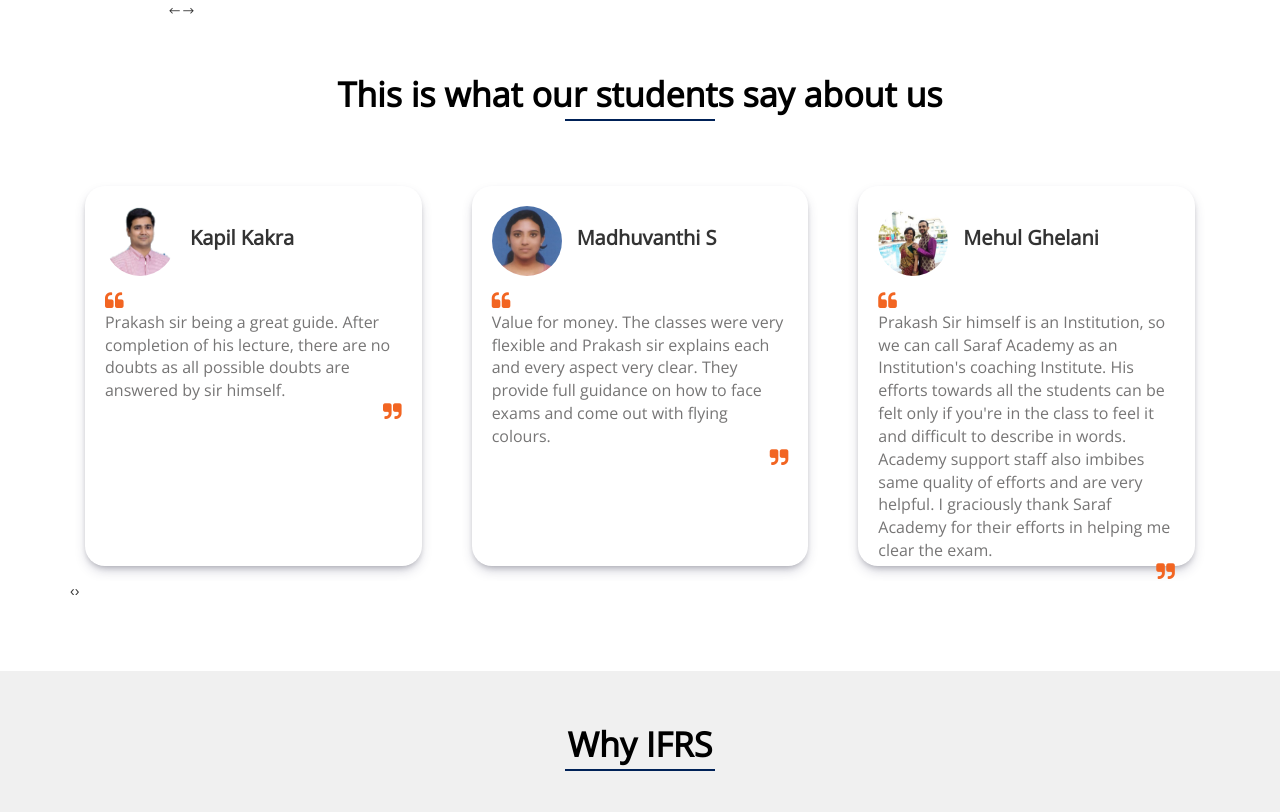
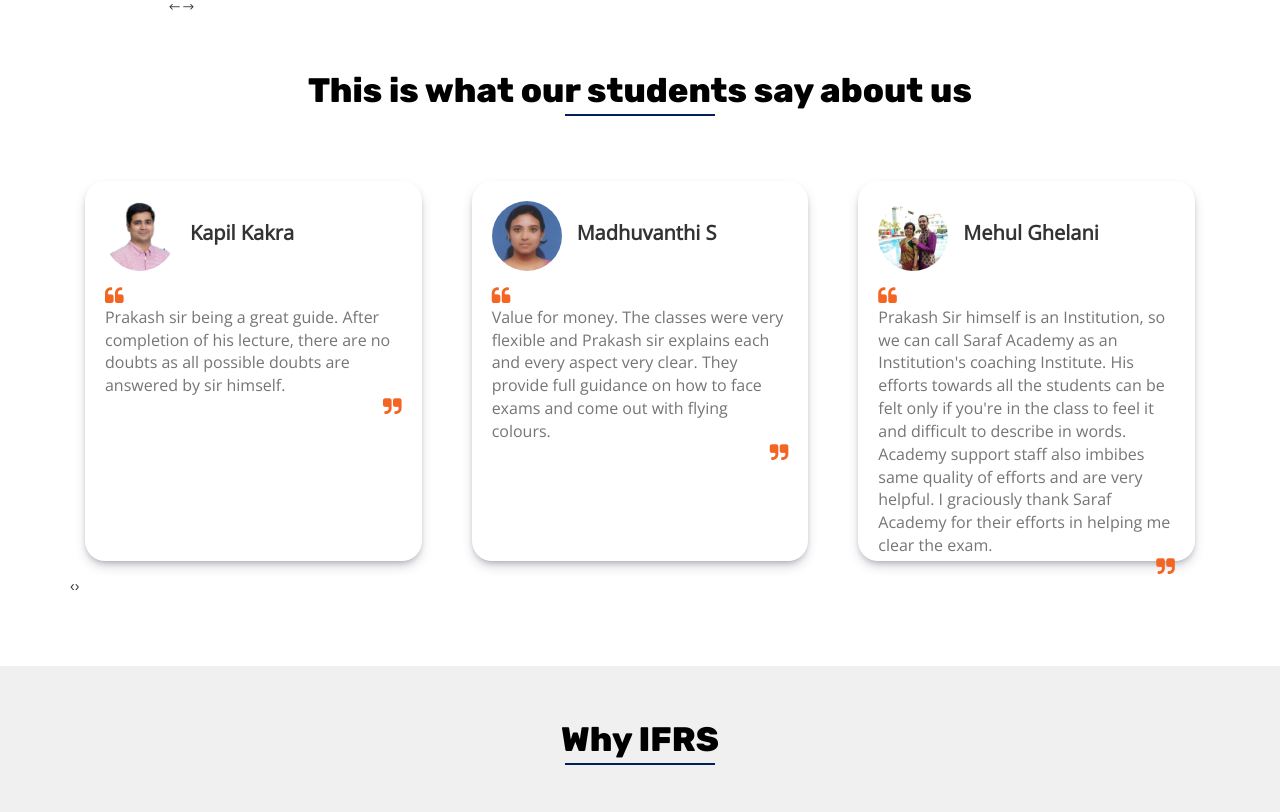
Before and after one commit to chirayatahalder/saraf, a PHP site: page /ifrs.html in a window 1280 px wide. Shown: the part 5184-5996 px from the top of the page. Run offline with PHP 8.4, Linux system fonts and the light colour scheme; some libraries are stand-ins or nearby versions; some web fonts are replaced.

Commit message:
Add files via upload

```diff
--- a/css/style.css
+++ b/css/style.css
@@ -86,7 +86,7 @@ h2 {
    font-size:34px ;
    font-family: 'Rubik', sans-serif;
 	color: #000 !important;
-   font-weight: 800 !important;
+   font-weight: 900 !important;
 
    /* font-family: sans-serif; */
 
@@ -142,6 +142,9 @@ p{
 
 }
 
+.banner h1 b{
+	font-weight: 600 !important;
+}
 
 
 ul li{
@@ -1943,8 +1946,9 @@ h1 strong{
 h2 strong{
 
 	color: #f26522 !important;
-	font-family: 'Rubik', sans-serif;
+	font-family: 'Rubik', sans-serif !important;
 	color: #000 !important;
+	font-weight: 900 !important;
 
 }
 
@@ -2619,7 +2623,7 @@ filter: grayscale(0);
 
 .why-us h2{
 
-	font-weight: 700 !important;
+	font-weight: 900 !important;
 	color: #000;
 
 }
--- a/ifrs.html
+++ b/ifrs.html
@@ -2,6 +2,14 @@
 <html>
 
 <head>
+    <link rel="preconnect" href="https://fonts.googleapis.com">
+    <link rel="preconnect" href="https://fonts.gstatic.com" crossorigin>
+    <link href="https://fonts.googleapis.com/css2?family=Rubik:wght@800&display=swap" rel="stylesheet">
+
+    <link rel="preconnect" href="https://fonts.googleapis.com">
+<link rel="preconnect" href="https://fonts.gstatic.com" crossorigin>
+<link href="https://fonts.googleapis.com/css2?family=Rubik:wght@600&display=swap" rel="stylesheet">
+
     <link rel="preconnect" href="https://fonts.googleapis.com">
     <link rel="preconnect" href="https://fonts.gstatic.com" crossorigin>
     <link href="https://fonts.googleapis.com/css2?family=Rubik&display=swap" rel="stylesheet">
```
